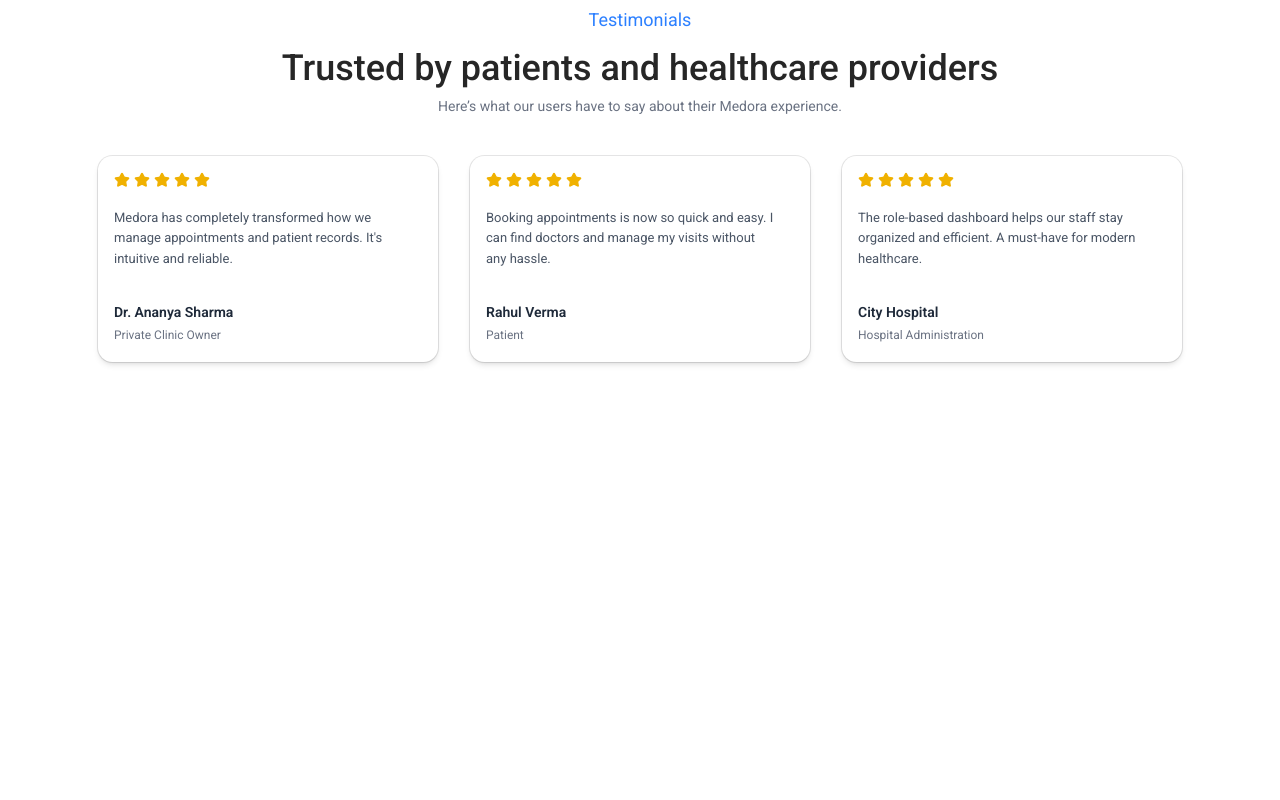
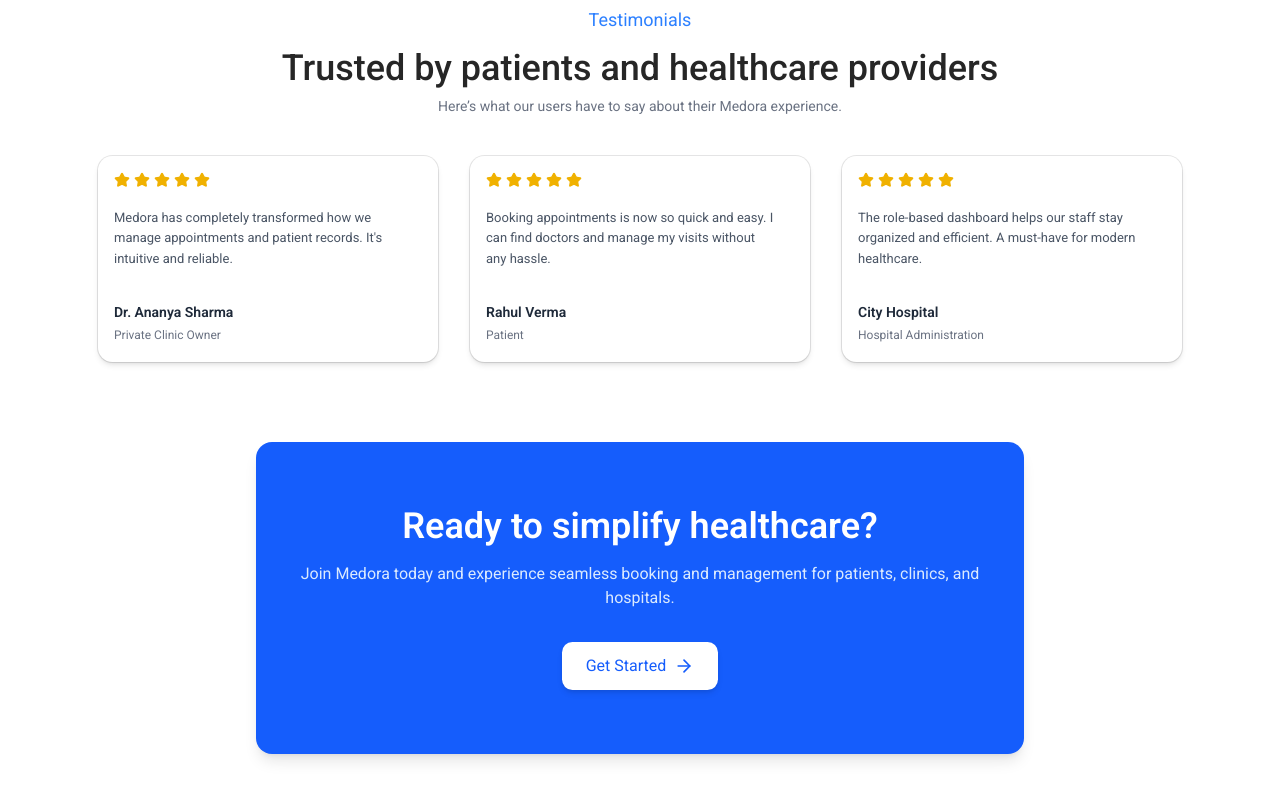
Before and after one commit to Aditya-5831/Medora, a Next.js app in the folder client/: page / in a window 1280 px wide. Shown: the part 2102-2902 px from the top of the page. Before the commit the page ends 2544 px from the top, so only its background shows below. Built offline with nearby package versions, Linux system fonts and the light colour scheme.

Commit message:
feat: add call-to-action section with headline, description, and button

```diff
--- a/client/src/app/(landing)/page.tsx
+++ b/client/src/app/(landing)/page.tsx
@@ -1,3 +1,4 @@
+import CTA from "@/components/landing/CTA";
 import Features from "@/components/landing/Features";
 import HowItWorks from "@/components/landing/HowItWorks";
 import MockDashboardUI from "@/components/landing/MockDashboardUI";
@@ -45,6 +46,9 @@
 
       {/* TESTIMONIALS */}
       <Testimonials />
+
+      {/* CALL TO ACTION */}
+      <CTA />
     </div>
   );
 };
--- /dev/null
+++ b/client/src/components/landing/CTA.tsx
@@ -0,0 +1,27 @@
+import { ArrowRight } from "lucide-react";
+import Link from "next/link";
+
+const CTA = () => {
+  return (
+    <div className="my-20">
+      <div className="mx-auto max-w-3xl rounded-2xl bg-blue-600 px-8 py-16 text-center shadow-lg">
+        <h2 className="text-3xl font-semibold text-white sm:text-4xl">
+          Ready to simplify healthcare?
+        </h2>
+        <p className="mt-4 text-blue-100">
+          Join Medora today and experience seamless booking and management for
+          patients, clinics, and hospitals.
+        </p>
+        <Link
+          href={"/sign-up"}
+          className="group mt-8 inline-flex cursor-pointer items-center gap-2 rounded-lg bg-white px-6 py-3 text-blue-600 shadow-md transition hover:bg-gray-100"
+        >
+          Get Started
+          <ArrowRight className="size-5 transition duration-200 group-hover:translate-x-1" />
+        </Link>
+      </div>
+    </div>
+  );
+};
+
+export default CTA;
```
